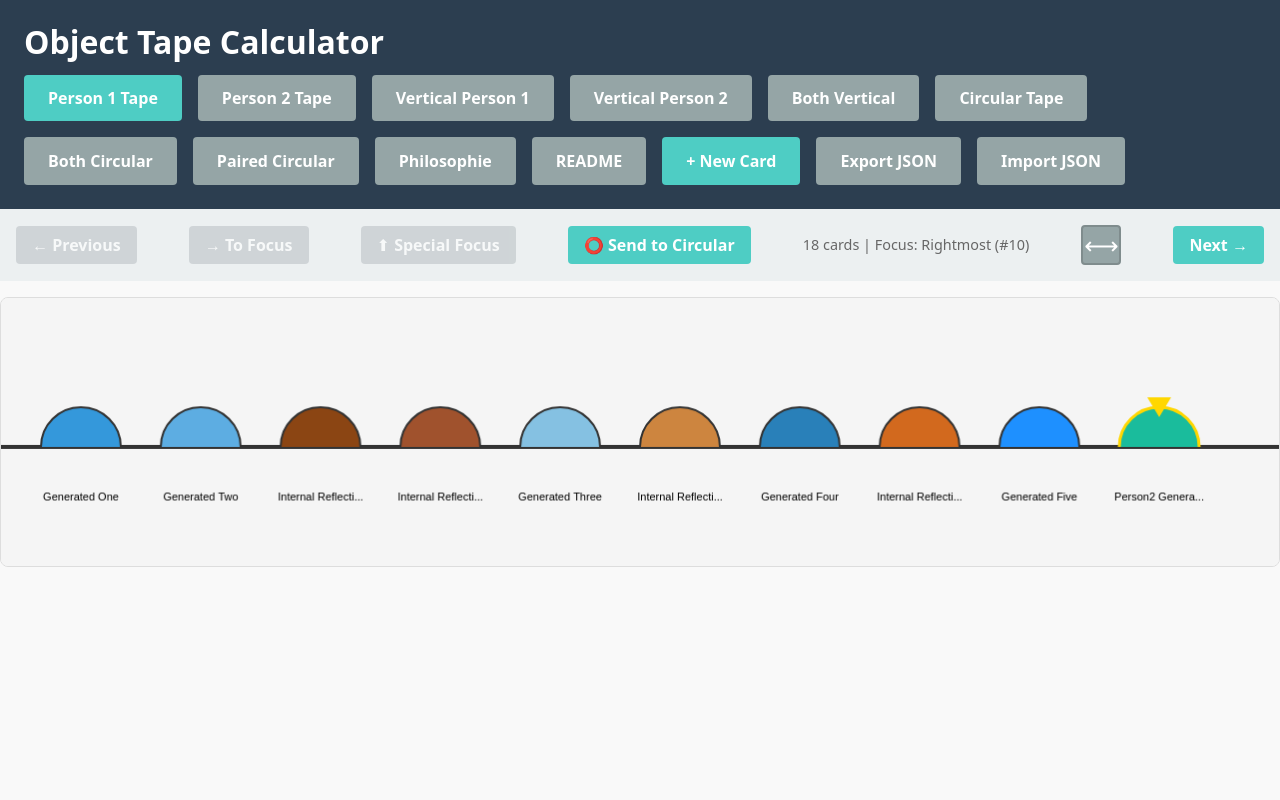
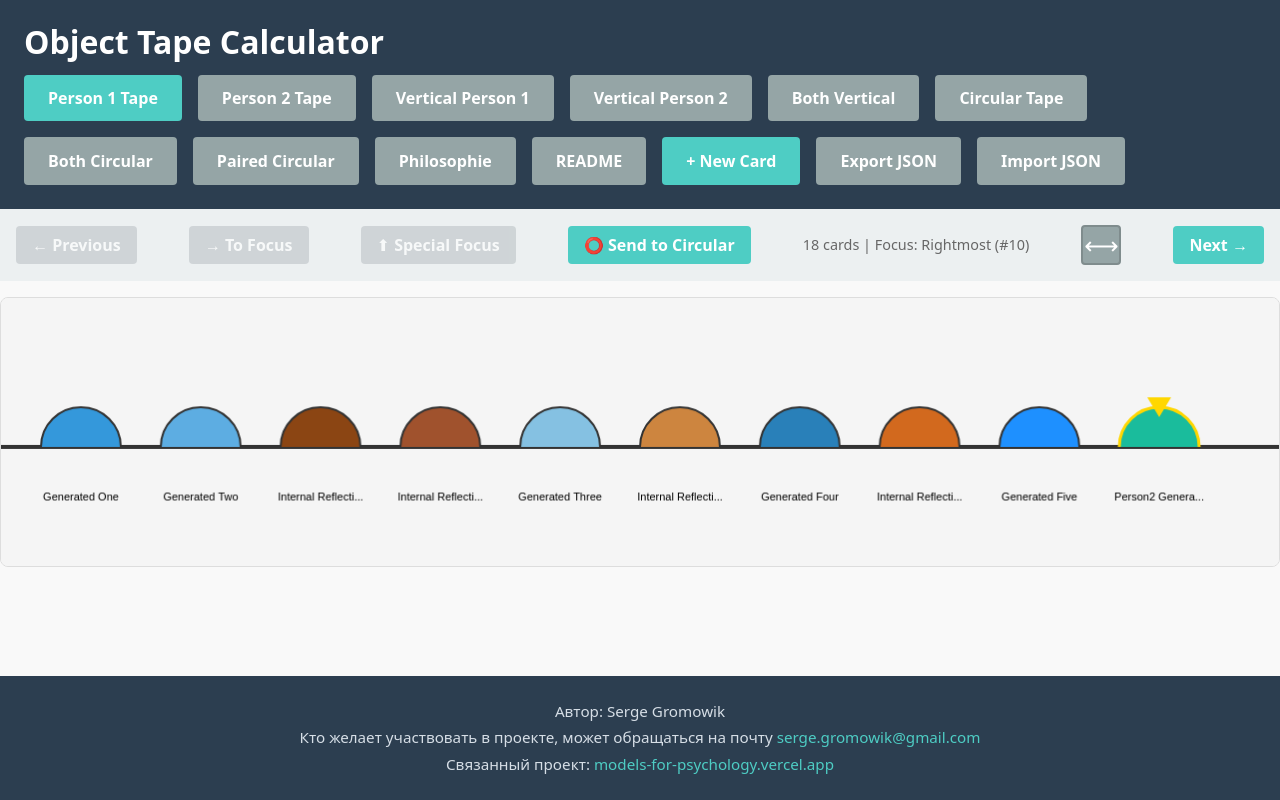
Before and after one commit to Gromowik/response_language, a React (Vite) app: page / in a window 1280 px wide. Built offline with nearby package versions, Linux system fonts and the light colour scheme.

Commit message:
Add author footer with contact email and related project link.
Co-authored-by: Cursor <cursoragent@cursor.com>

```diff
--- a/src/App.css
+++ b/src/App.css
@@ -78,6 +78,29 @@ body {
   margin: 0;
 }
 
+.app-footer {
+  margin-top: auto;
+  padding: 1.25rem 1.5rem;
+  background: #2c3e50;
+  color: #d6dee6;
+  font-size: 0.95rem;
+  line-height: 1.5;
+  text-align: center;
+}
+
+.app-footer p {
+  margin: 0.25rem 0;
+}
+
+.app-footer a {
+  color: #4ECDC4;
+  text-decoration: none;
+}
+
+.app-footer a:hover {
+  text-decoration: underline;
+}
+
 @media (max-width: 768px) {
   .app-header {
     padding: 1rem;
--- a/src/App.jsx
+++ b/src/App.jsx
@@ -519,6 +519,24 @@ function App() {
           allCardsPerson2={cardsPerson2}
         />
       )}
+
+      <footer className="app-footer">
+        <p>Автор: Serge Gromowik</p>
+        <p>
+          Кто желает участвовать в проекте, может обращаться на почту{' '}
+          <a href="mailto:serge.gromowik@gmail.com">serge.gromowik@gmail.com</a>
+        </p>
+        <p>
+          Связанный проект:{' '}
+          <a
+            href="https://models-for-psychology.vercel.app/"
+            target="_blank"
+            rel="noopener noreferrer"
+          >
+            models-for-psychology.vercel.app
+          </a>
+        </p>
+      </footer>
     </div>
   )
 }
```
Also changed, not shown: 1 other file (tests, documents, lock files or other folders).
